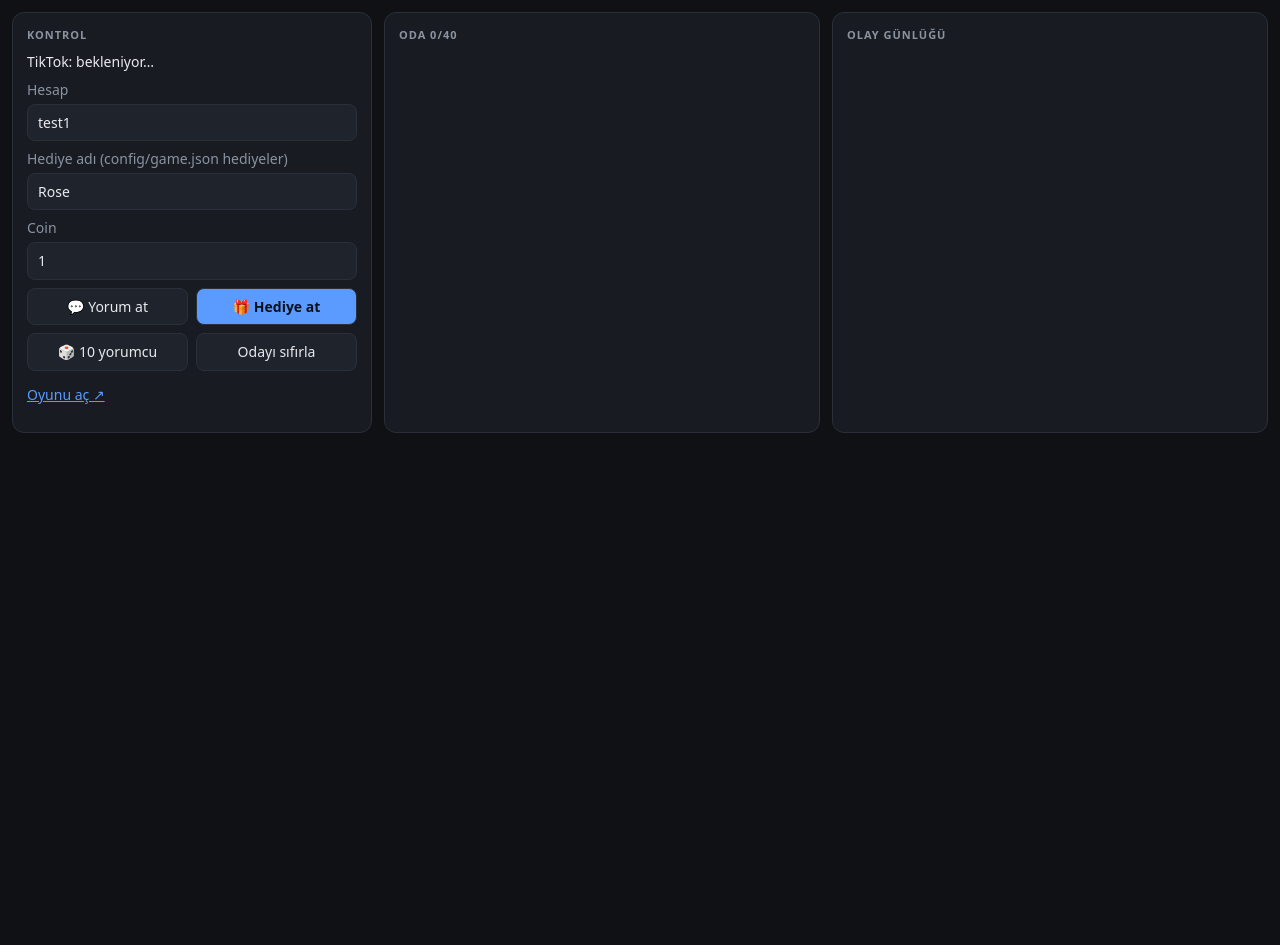
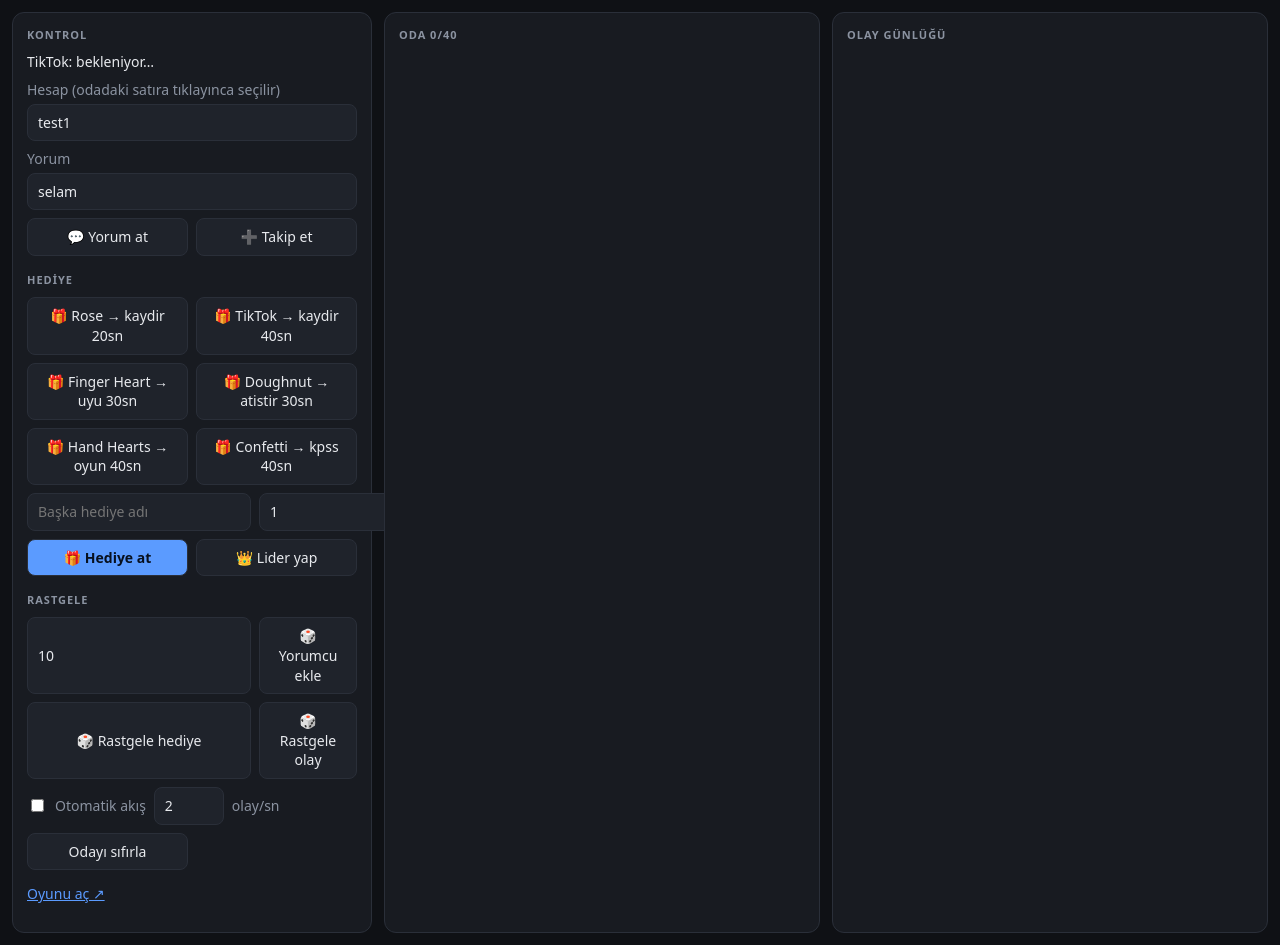
Before and after one commit to buraksanlilar/tiktok-live-ev-gencleri-dernegi, a website built with Vite: page client/dashboard.html in a window 1280 px wide. Before the commit the page ends 800 px from the top, so only its background shows below. Built offline with nearby package versions, Linux system fonts and the light colour scheme.

Commit message:
Panel: serbest yorum, takip, hediye düğmeleri, lider yap, rastgele olaylar ve otomatik akış

```diff
--- a/client/dashboard.html
+++ b/client/dashboard.html
@@ -17,6 +17,7 @@
     button.ana { background: var(--vurgu); color: #07101f; font-weight: 600; }
     .iki { display: grid; grid-template-columns: 1fr 1fr; gap: 8px; margin-top: 8px; }
     table { width: 100%; border-collapse: collapse; font-variant-numeric: tabular-nums; }
+    tr { cursor: pointer; } tr:hover td { background: #1f232b; }
     td { padding: 4px 6px; border-bottom: 1px solid var(--cizgi); }
     #gunluk { font: 12px/1.5 ui-monospace, monospace; color: var(--soluk); white-space: pre-wrap; }
     @media (max-width: 1000px) { body { grid-template-columns: 1fr; } }
@@ -26,16 +27,29 @@
   <section>
     <h2>Kontrol</h2>
     <div>TikTok: <span id="tiktokDurum">bekleniyor…</span></div>
-    <label>Hesap <input id="u" value="test1" /></label>
-    <label>Hediye adı (config/game.json hediyeler) <input id="hediyeAd" value="Rose" list="hediyeListe" /></label>
-    <datalist id="hediyeListe"></datalist>
-    <label>Coin <input id="coin" type="number" value="1" min="1" /></label>
+    <label>Hesap (odadaki satıra tıklayınca seçilir) <input id="u" value="test1" /></label>
+    <label>Yorum <input id="metin" value="selam" /></label>
     <div class="iki">
       <button id="yorum">💬 Yorum at</button>
-      <button id="hediye" class="ana">🎁 Hediye at</button>
-      <button id="rastgele">🎲 10 yorumcu</button>
-      <button id="sifirla">Odayı sıfırla</button>
+      <button id="takip">➕ Takip et</button>
     </div>
+    <h2 style="margin-top:16px">Hediye</h2>
+    <div class="iki" id="hediyeler"></div>
+    <div class="iki">
+      <input id="hediyeAd" placeholder="Başka hediye adı" />
+      <input id="coin" type="number" value="1" min="1" title="Coin" />
+    </div>
+    <div class="iki"><button id="hediye" class="ana">🎁 Hediye at</button><button id="lider">👑 Lider yap</button></div>
+    <h2 style="margin-top:16px">Rastgele</h2>
+    <div class="iki">
+      <input id="kisiSayi" type="number" value="10" min="1" title="Kişi sayısı" />
+      <button id="rastgele">🎲 Yorumcu ekle</button>
+      <button id="rHediye">🎲 Rastgele hediye</button>
+      <button id="rOlay">🎲 Rastgele olay</button>
+    </div>
+    <label style="display:flex;align-items:center;gap:8px"><input id="akis" type="checkbox" /> Otomatik akış
+      <input id="hiz" type="number" value="2" min="0.1" step="0.5" style="width:70px" /> olay/sn</label>
+    <div class="iki"><button id="sifirla">Odayı sıfırla</button></div>
     <p><a href="/index.html" target="_blank" rel="noopener" style="color:var(--vurgu)">Oyunu aç ↗</a></p>
   </section>
   <section><h2>Oda <span id="ozet"></span></h2><table id="uyeler"></table></section>
--- a/client/src/dashboard/dashboard.js
+++ b/client/src/dashboard/dashboard.js
@@ -27,7 +27,11 @@ const gonder = (olaylar) => {
   }[o.tip]?.() ?? JSON.stringify(o));
   bekleyen.push(...olaylar);
 };
-const olay = (o) => gonder(engine.olayIsle(o));
+const olay = (o) => {
+  if (o.tip === 'yorum') log(`💬 ${o.ad}: ${o.metin}`);
+  else if (o.tip === 'takip') log(`➕ ${o.ad} takip etti`);
+  gonder(engine.olayIsle(o));
+};
 
 // Gerçek yayın: server/tiktok.js → Vite sunucusu → yalnız aktif panel
 import.meta.hot?.on('dernek:tiktok', olay);
@@ -35,14 +39,44 @@ import.meta.hot?.on('dernek:tiktokDurum', (d) => { $('tiktokDurum').textContent
 panelMesgul(() => { $('tiktokDurum').textContent = '⚠️ Başka panel sekmesi açık, bunu kapat'; });
 
 // Test düğmeleri
-$('hediyeListe').innerHTML = Object.keys(config.hediyeler).map((h) => `<option value="${h}">`).join('');
+const kacir = (t) => String(t).replace(/[&<>"']/g, (c) => `&#${c.charCodeAt(0)};`);
 const kim = () => ({ userId: $('u').value.trim(), ad: $('u').value.trim() });
-$('yorum').onclick = () => kim().userId && olay({ tip: 'yorum', ...kim(), metin: 'selam' });
-$('hediye').onclick = () => kim().userId && olay({ tip: 'hediye', ...kim(), coin: Math.max(1, +$('coin').value), hediye: $('hediyeAd').value.trim() });
-$('rastgele').onclick = () => { for (let i = 0; i < 10; i++) { const id = 'misafir' + Math.floor(Math.random() * 1000); olay({ tip: 'yorum', userId: id, ad: id, metin: 'selam' }); } };
+const coin = () => Math.max(1, +$('coin').value || 1);
+const hediyeAt = (k, hediye, c = coin()) => k.userId && olay({ tip: 'hediye', ...k, coin: c, hediye });
+$('yorum').onclick = () => kim().userId && olay({ tip: 'yorum', ...kim(), metin: $('metin').value });
+$('metin').onkeydown = (e) => e.key === 'Enter' && $('yorum').click();
+$('takip').onclick = () => kim().userId && olay({ tip: 'takip', ...kim() });
+$('hediye').onclick = () => hediyeAt(kim(), $('hediyeAd').value.trim() || 'Rose');
+$('lider').onclick = () => { const s = engine.snapshot(); hediyeAt(kim(), 'Lider', Math.max(0, ...s.uyeler.map((u) => u.coin)) + 1); };
+$('hediyeler').innerHTML = Object.entries(config.hediyeler).map(([h, e]) =>
+  `<button data-h="${kacir(h)}">🎁 ${kacir(h)} → ${kacir(e.eylem)} ${e.sureSn}sn</button>`).join('');
+$('hediyeler').onclick = (e) => e.target.dataset.h && hediyeAt(kim(), e.target.dataset.h);
+$('uyeler').onclick = (e) => { const id = e.target.closest('tr')?.dataset.id; if (id) $('u').value = id; };
+
+// Rastgele: uzun ad, emoji, Türkçe harf → etiketleri de dener
+const ADLAR = ['Ahmet', 'Zeynep', 'Burak', 'Elif', 'Mert', 'Ayşe', 'Kaan', 'Büşra', 'Çağrı', 'Öykü', 'Şevval', 'İlker', 'Ğ_Ğ',
+  '🌸Gül🌸', 'xX_Efe_Xx', 'çok_uzun_kullanıcı_adı_deneme123', 'kpss_mağduru', 'evden_çıkmayan'];
+const YORUMLAR = ['selam', 'merhaba dernek', 'lider kim?', 'ben de geldim', '👋', 'sıra ne zaman bende', 'kpss çalışın', 'uyuma!', 'annem çağırıyor'];
+const sec = (d) => d[Math.floor(Math.random() * d.length)];
+const yeniKisi = () => { const id = sec(ADLAR) + Math.floor(Math.random() * 1000); return { userId: id, ad: id }; };
+const herhangiKisi = () => { // yarı yarıya odadaki biri, yoksa yeni
+  const u = engine.snapshot().uyeler;
+  if (u.length && Math.random() < 0.5) { const x = sec(u); return { userId: x.userId, ad: x.ad }; }
+  return yeniKisi();
+};
+const rHediye = () => hediyeAt(herhangiKisi(), sec(Object.keys(config.hediyeler)), sec([1, 1, 1, 5, 10, 30, 100]));
+const rOlay = () => {
+  const r = Math.random();
+  if (r < 0.7) olay({ tip: 'yorum', ...herhangiKisi(), metin: sec(YORUMLAR) });
+  else if (r < 0.9) rHediye();
+  else olay({ tip: 'takip', ...herhangiKisi() });
+};
+$('rastgele').onclick = () => { for (let i = 0; i < Math.max(1, +$('kisiSayi').value); i++) olay({ tip: 'yorum', ...yeniKisi(), metin: sec(YORUMLAR) }); };
+$('rHediye').onclick = rHediye;
+$('rOlay').onclick = rOlay;
+setInterval(() => { if ($('akis').checked && Math.random() < (+$('hiz').value || 0) / 10) rOlay(); }, 100); // ponytail: 10/sn üstü tavan
 $('sifirla').onclick = () => { if (confirm('Oda boşaltılsın mı?')) { localStorage.removeItem(DURUM); location.reload(); } };
 
-const kacir = (t) => String(t).replace(/[&<>"']/g, (c) => `&#${c.charCodeAt(0)};`);
 setInterval(() => {
   gonder(engine.tick());
   const s = engine.snapshot();
@@ -50,5 +84,5 @@ setInterval(() => {
   bekleyen = [];
   $('ozet').textContent = `${s.uyeler.length}/${s.kapasite}` + (s.sira.length ? ` · sırada ${s.sira.length}: ${s.sira.slice(0, 5).join(', ')}${s.sira.length > 5 ? '…' : ''}` : '');
   $('uyeler').innerHTML = [...s.uyeler].sort((a, b) => b.coin - a.coin).map((u) =>
-    `<tr><td>${u.userId === s.lider ? '👑' : ''} ${kacir(u.ad)}</td><td>${u.coin} coin</td><td>${u.eylem ? '📱 ' + u.eylem : ''}</td></tr>`).join('');
+    `<tr data-id="${kacir(u.userId)}"><td>${u.userId === s.lider ? '👑' : ''} ${kacir(u.ad)}</td><td>${u.coin} coin</td><td>${u.eylem ? '📱 ' + u.eylem : ''}</td></tr>`).join('');
 }, 250);
```
